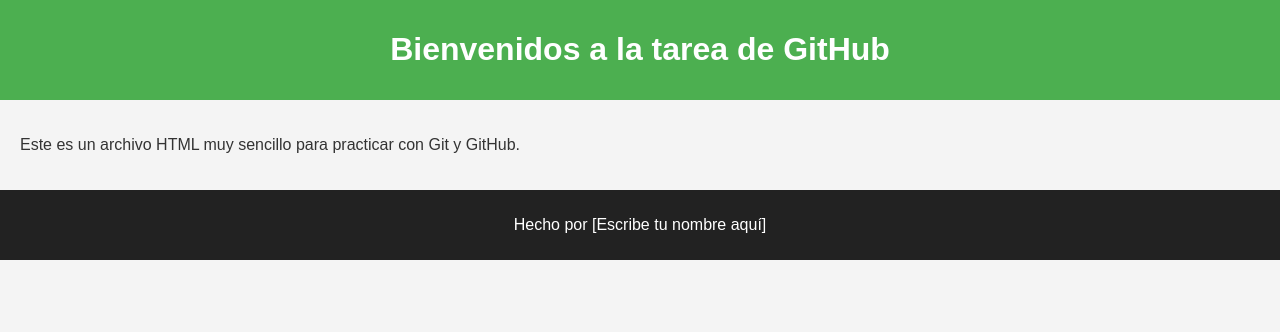
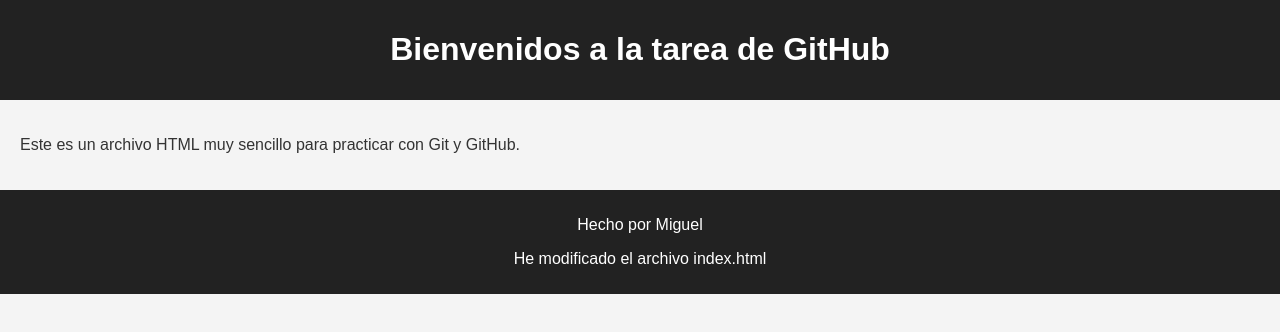
Before and after one commit to Miguel-Perez621/Ejemplo_EEDD, a plain HTML site: page index.html in a window 1280 px wide. Drawn offline with Linux system fonts and the light colour scheme.

Commit message:
Modificados ambos archivos

```diff
--- a/index.html
+++ b/index.html
@@ -17,7 +17,8 @@ initial-scale=1.0">
 Git y GitHub.</p>
 </section>
 <footer>
-<p>Hecho por [Escribe tu nombre aquí]</p>
+<p>Hecho por Miguel</p>
+<p>He modificado el archivo index.html
 </footer>
 </body>
 </html>
--- a/style.css
+++ b/style.css
@@ -6,7 +6,7 @@ margin: 0;
 padding: 0;
 }
 header {
-background-color: #4CAF50;
+background-color: #222;
 color: white;
 text-align: center;
 padding: 10px;
```
